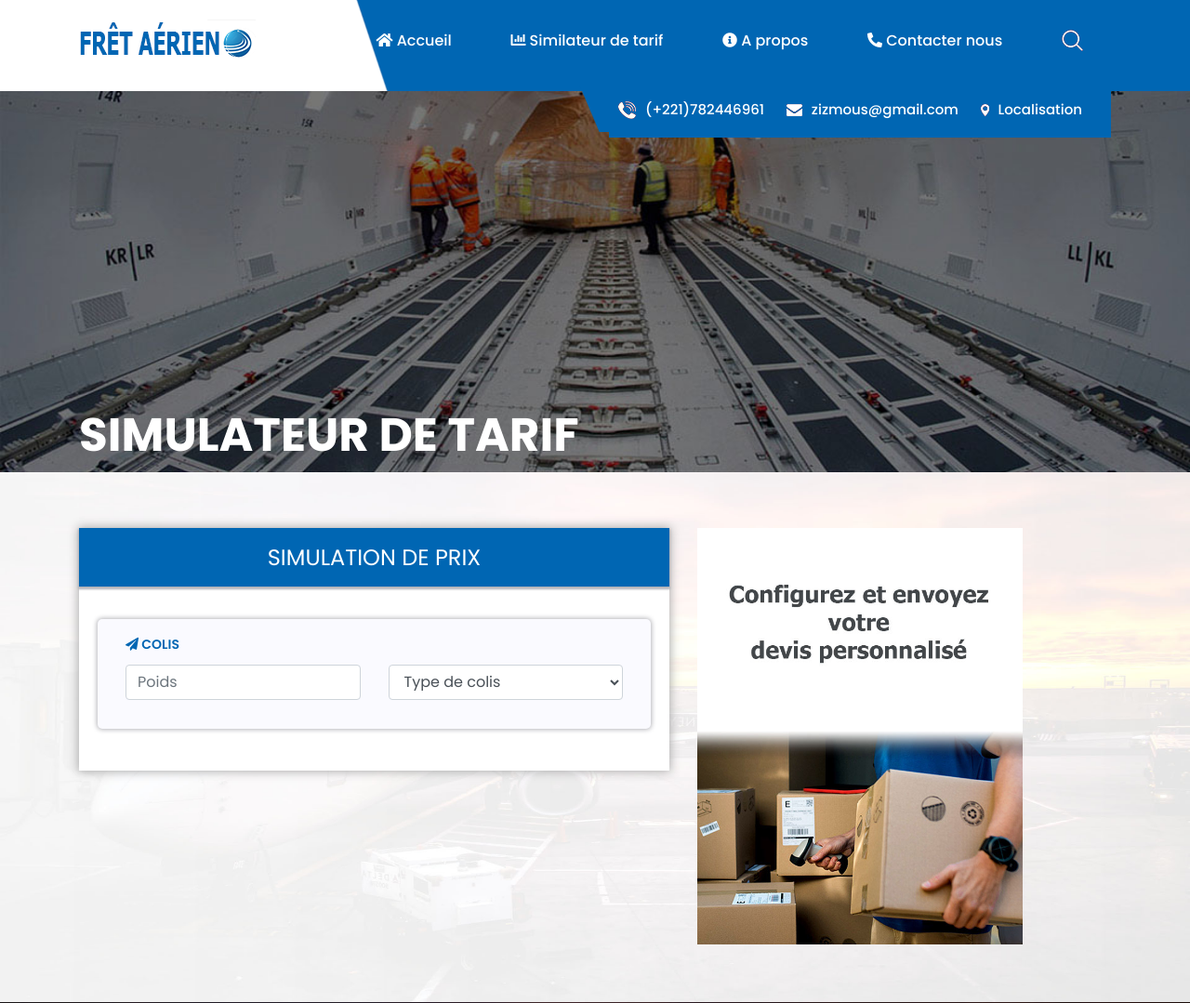
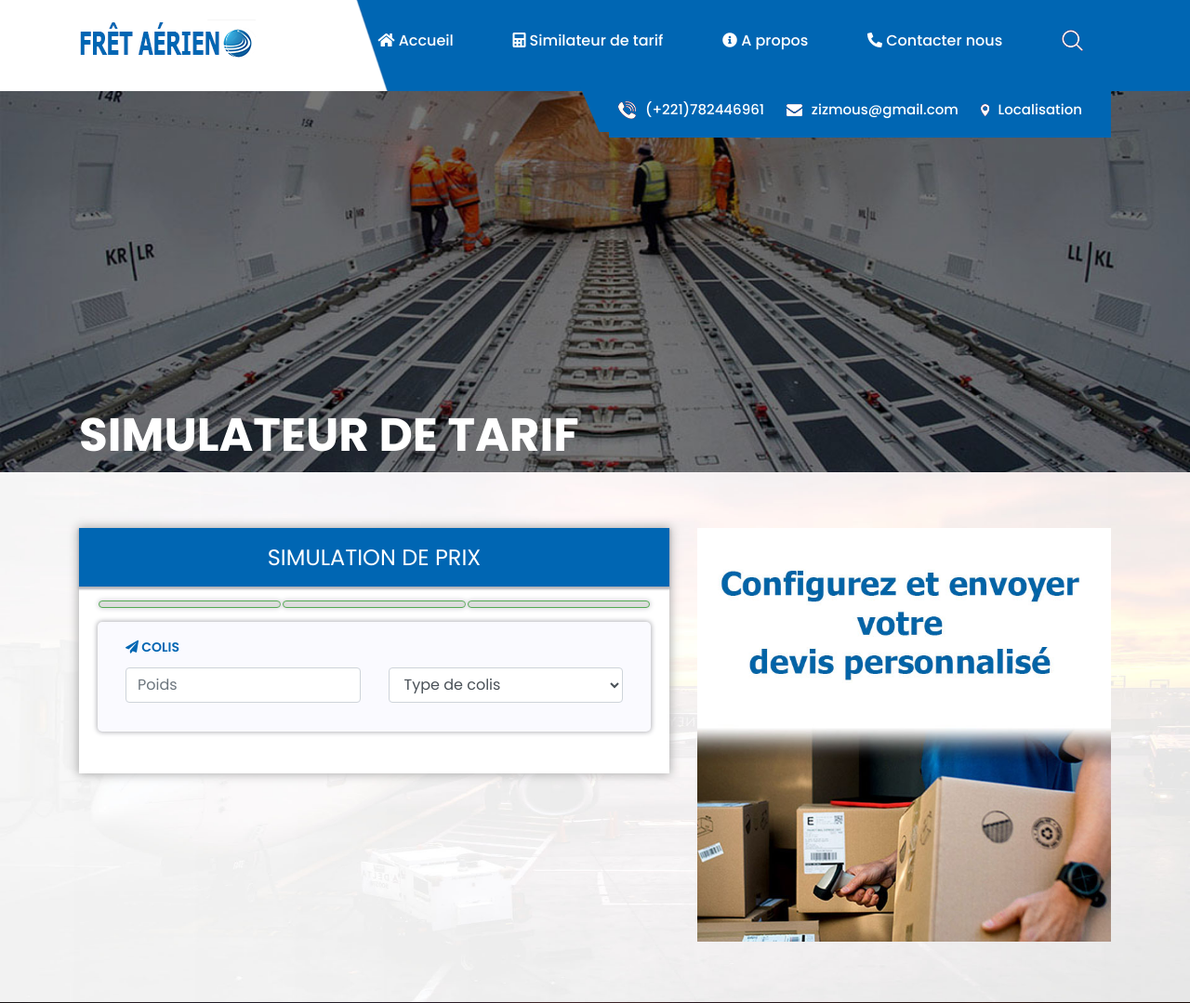
Before and after one commit to moussathiam/fret_aerien, a PHP site: page / in a window 1280 px wide. Shown: the top 1079 px of the page at 93% size. Run offline with PHP 8.4, Linux system fonts and the light colour scheme; data comes from the database, SQL or seed files in the repository; some libraries are stand-ins or nearby versions.

Commit message:
chargement

```diff
--- a/css/style.css
+++ b/css/style.css
@@ -2063,6 +2063,11 @@ ul.location_icon span {
      margin-bottom: 20px;
      box-shadow: 0px 0px 10px 1px #aaa;
 }
+
+.simulateur form input:focus, .simulateur form select:focus
+{
+     box-shadow: none;
+}
 .simulateur form legend
 {
      background-color: #0066b3;
@@ -2081,6 +2086,19 @@ ul.location_icon span {
      border-radius: 5px;
      background-color: #fafaff;
 }
+
+/***ZOMM FORMULAIRE***/
+.simulateur .sub-div:hover {
+/* L'image est grossie de 25% */
+-webkit-transform:scale(1.02); /* Safari et Chrome */
+-moz-transform:scale(1.02); /* Firefox */
+-ms-transform:scale(1.02); /* Internet Explorer 9 */
+-o-transform:scale(1.02); /* Opera */
+transform:scale(1.02);
+}
+
+
+
 .simulateur form .sub-div > div .i-right
 {
      position: absolute;
@@ -2111,6 +2129,38 @@ ul.location_icon span {
      height: 30px!important;
      background-color: white!important;
 }
+
+
+#block-load
+{
+     margin-bottom: -5px;
+     margin-right: 20px;
+     margin-left: 20px;
+}
+#block-load .sub-block-load
+{
+     display: inline-block;
+     height: 8px;
+     width: calc(33.33% - 2px)!important;
+     margin: 0px;
+     padding: 0px;
+     margin-right: 1px;
+     margin-left: 1px;
+     border-radius: 10px;
+     box-shadow: 0px 0px 5px 1px #d5d5da;
+     border: 1px solid #5a5;
+     background-color: #ddd;
+}
+
+#block-load .load
+{
+     height: 6px;
+     margin: 0px;
+     border-radius: 10px;
+     background-color: #40e013;
+     width: 0px;
+}
+
 /************************************************FIN SIMULATEUR*******/
 
 /************************************************RESULTAT*******/
@@ -2118,6 +2168,15 @@ ul.location_icon span {
 {
      padding: 0px!important;
      min-height: 450px;
+}
+/***ZOMM RESULTAT***/
+.canva-resultat:hover .resultat {
+/* L'image est grossie de 25% */
+-webkit-transform:scale(1.02); /* Safari et Chrome */
+-moz-transform:scale(1.02); /* Firefox */
+-ms-transform:scale(1.02); /* Internet Explorer 9 */
+-o-transform:scale(1.02); /* Opera */
+transform:scale(1.02);
 }
 .resultat
 {
@@ -2154,6 +2213,11 @@ ul.location_icon span {
 {
      text-align: left;
 }
+.simulateur table tr td acronym
+{
+     text-decoration: none;
+     cursor: pointer;
+}
 .simulateur table tr td:last-child
 {
      background-color: #fafafa;
--- a/index.php
+++ b/index.php
@@ -74,7 +74,7 @@
                                 <nav class="main-menu">
                                     <ul class="menu-area-main">
                                         <li class="active"> <a href="index.php"><i class="fas fa-home"></i> Accueil</a> </li>
-                                        <li> <a href="index.php"><i class="fas fa-chart-bar"></i> Similateur de tarif</a> </li>
+                                        <li> <a href="index.php"><i class="fas fa-calculator"></i> Similateur de tarif</a> </li>
                                         <li><a href="#"><i class="fas fa-info-circle"></i> A propos</a></li>
                                         <li><a href="#"><i class="fas fa-phone-alt"></i> Contacter nous</a></li>
                                         <li class="last">
@@ -116,14 +116,24 @@
     <section class="simulateur">
         <div class="container">
             <div class="row">
+
                 <div class="col-sm-7">
-
-
-
-
-                <form>
+                <form name="formSimulation">
                     <fieldset>
                         <legend>SIMULATION DE PRIX</legend>
+
+                        <div id="block-load" class="row">
+                            <div class="sub-block-load">
+                                <div id="load-colis" class="load"></div>
+                            </div>
+                            <div class="sub-block-load">
+                                <div id="load-destination" class="load"></div>
+                            </div>
+                            <div class="sub-block-load">
+                                <div id="load-compagnie" class="load"></div>
+                            </div>
+                        </div>
+
 
                         <div class="row sub-div" id="colis">
                             <div class="col-sm-12">
@@ -131,10 +141,10 @@
                                 <label class="i-right" id="ok-colis"><i class="fas fa-check"></i></label>
                             </div>
                             <div class="form-group col-sm-6" >
-                               <input type="number" min="0" class="form-control" id="input-poids" placeholder="Poids">
+                               <input type="number" name="poids" min="0" class="form-control" id="input-poids" placeholder="Poids">
                             </div>
                             <div class="form-group col-sm-6">
-                                <select class="form-control" id="select-type">
+                                <select class="form-control success" id="select-type">
                                     <option value="0">Type de colis</option>
                                     <option value="1">Effets personels</option>
                                     <option value="2">Périssables</option>
@@ -199,7 +209,7 @@
 
 
                 </div>
-                 <div class="col-sm-4">
+                 <div class="col-sm-5">
                     <div class="canva-resultat">
                     <div id="image-colis"><img src="images/colis.jpg"></div>
                     <div class="resultat" id="table-tarif">
@@ -207,41 +217,41 @@
                         <table class="table">
                           <tbody>
                             <tr class="tr-total-ht">
-                              <td class="tab-bold total" colspan="2">PRIX HT</td>
+                              <td class="tab-bold total" colspan="2"><acronym title="Prix hors taxe">PRIX HT</acronym></td>
                               <td class="tab-bold somme"><soan id="prix-ht"></soan><sup> FCFA</sup></td>
                             </tr>
                             <tr>
-                              <td class="tab-bold">TX</td>
+                              <td class="tab-bold"><acronym title="Taxe">TX</acronym></td>
                               <td>15<sup> FCFA</sup>/KG</td>
                               <td class="tab-bold"><soan id="prix-tx"></soan><sup> FCFA</sup></td>
                             </tr>
                             <tr>
-                              <td class="tab-bold">SCC</td>
+                              <td class="tab-bold"><acronym title="">SCC</acronym></td>
                               <td>75<sup> FCFA</sup>/KG</td>
                               <td class="tab-bold"><soan id="prix-scc"></soan><sup> FCFA</sup></td>
                             </tr>
                             <tr>
-                              <td class="tab-bold">CGC</td>
+                              <td class="tab-bold"><acronym title="">CGC</acronym></td>
                               <td>1 250<sup> FCFA</sup></td>
                               <td class="tab-bold">1 250<sup> FCFA</sup></td>
                             </tr>
                              <tr>
-                              <td class="tab-bold">GE</td>
+                              <td class="tab-bold"><acronym title="">GE</acronym></td>
                               <td>1 260<sup> FCFA</sup></td>
                               <td class="tab-bold">1 260<sup> FCFA</sup></td>
                             </tr>
                              <tr>
-                              <td class="tab-bold">CHC</td>
+                              <td class="tab-bold"><acronym title="">CHC</acronym></td>
                               <td>15 000<sup> FCFA</sup></td>
                               <td class="tab-bold">15 000<sup> FCFA</sup></td>
                             </tr>
                              <tr>
-                              <td class="tab-bold">GT</td>
+                              <td class="tab-bold"><acronym title="">GT</acronym></td>
                               <td>2 000<sup> FCFA</sup></td>
                               <td class="tab-bold">2 000<sup> FCFA</sup></td>
                             </tr>
                              <tr class="tr-total-ttc">
-                              <td class="tab-bold total" colspan="2">TOTAL TTC</td>
+                              <td class="tab-bold total" colspan="2"><acronym title="Total tout taxe compris">TOTAL TTC</acronym></td>
                               <td class="tab-bold somme"><soan id="prix-ttc"></soan><sup> FCFA</sup></td>
                             </tr>
                           </tbody>
--- a/js/fonctions.js
+++ b/js/fonctions.js
@@ -23,25 +23,37 @@ var poidsColis = 0,
 	    $('#select-pays').select2();
 	});
 
+$("#input-poids").keyup(function(){
+	changeColis();
+	afficheTab();
+});
 $("#input-poids, #select-type").change(function(){
+	$("#load-colis").animate({width: "0px"});
+	changeColis();
+});
+
+function changeColis()
+{
 	$('#table-tarif').hide();
 	$('#ok-colis').hide();
 	$('#image-colis').show();
 	poidsColisTxt = $('#input-poids').val();
 	typeColisTxt = $('#select-type').val();
+	ok1 = 0;
 	if (poidsColisTxt != '')
+	{
 		poidsColis = parseInt(poidsColisTxt);
 		if (typeColisTxt != '')
 		typeColis = parseInt(typeColisTxt);
-	ok1 = 0;
 		if((poidsColis > 0) && (typeColis > 0))
 		{
 			ok1 = 1;
 			$('#ok-colis').fadeIn("slow");
+			$("#load-colis").animate({width: "100%"});
 			$('#destination').slideDown();
 		}
-});
-
+	}
+}
 
 $("#select-pays").change(function(){
 	paysDestination = $('#select-pays').val();
@@ -55,6 +67,7 @@ $("#select-pays").change(function(){
 		   option = option + '<option value="'+aeroport[i][0]+'">'+aeroport[i][0]+'</option>';
 		}
 		$('#select-aeroport').html(option);
+		jQuery(document).ready(function($) { $('#select-pays').click(); });
 	});
 });
 
@@ -63,6 +76,7 @@ $("#select-pays").change(function(){
 $("#select-pays, #select-aeroport").change(function(){
 	$('#table-tarif').hide();
 	$('#ok-destination').hide();
+	$("#load-destination").animate({width: "0px"});
 	$('#image-colis').show();
 	paysDestination = $('#select-pays').val();
 	aeroportDestination = $('#select-aeroport').val();
@@ -72,6 +86,7 @@ $("#select-pays, #select-aeroport").change(function(){
 	{
 		ok2 = 1;
 		$('#ok-destination').fadeIn("slow");
+		$("#load-destination").animate({width: "100%"});
 		$('#compagnie').slideDown();
 	}
 });
@@ -79,6 +94,7 @@ $("#select-pays, #select-aeroport").change(function(){
 $("#select-compagnie").change(function(){
 	$('#table-tarif').hide();
 	$('#ok-compagnie').hide();
+	$("#load-compagnie").animate({width: "0px"});
 	$('#image-colis').show();
 	compagnieTxt = $('#select-compagnie').val();
 	if (compagnieTxt != '')
@@ -87,6 +103,7 @@ $("#select-compagnie").change(function(){
 	if(compagnie > 0)
 	{
 		$('#ok-compagnie').fadeIn("slow");
+		$("#load-compagnie").animate({width: "100%"});
 		ok3 = 1;
 	}
 });
@@ -95,12 +112,22 @@ $("#select-compagnie").change(function(){
 
 
 $("#input-poids, #select-type, #select-pays, #select-aeroport, #select-compagnie").change(function(){
+	afficheTab();
+});
+
+
+	function afficheTab()
+	{
 		if(ok1 && ok2 && ok3)
 		{
+			setTimeout(function()
+			{
+				$('#table-tarif').slideDown();
 				$('#image-colis').hide();
+			}, 500);
+
 			$('#prix-tx').text(poidsColis * 15);
 			$('#prix-scc').text(poidsColis * 75);
-		$('#table-tarif').slideDown();
 
 			var param = {"fonction":"tarif_ht", "compagnie": compagnie};
 			$.post('colis.php', param, function(data)
@@ -116,17 +143,5 @@ $("#input-poids, #select-type, #select-pays, #select-aeroport, #select-compagnie
 				var totalTtcForamat = new Intl.NumberFormat("fr-FR").format(totalTtc);
 			    $('#prix-ttc').text(totalTtcForamat);
 			});
-
-
 		}
-
-
-
-
-
-
-
-
-
-
-});
+	}
```
Also changed, not shown: images/colis.jpg. Lines whose indentation alone changed are shown as unchanged.
